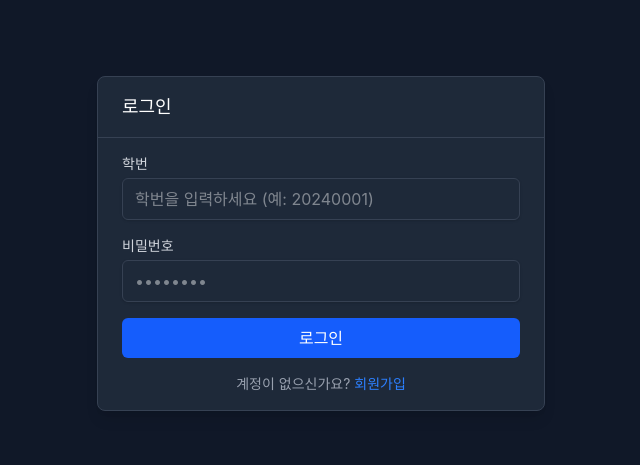
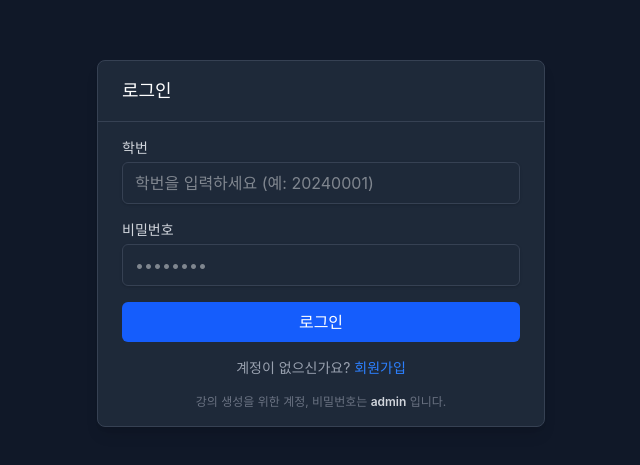
Before and after one commit to Imdo714/queue_system, a React (Vite) app in the folder queue_system_front/: page /login in a window 1280 px wide. Shown: the part 157-622 px from the top of the page, without its empty margins (319-959 px from the left). Built offline with nearby package versions, Linux system fonts and the light colour scheme.

Commit message:
fix: backend Url 설정

```diff
--- a/queue_system_front/src/api/axios.js
+++ b/queue_system_front/src/api/axios.js
@@ -1,7 +1,7 @@
 import axios from 'axios';
 
 const api = axios.create({
-  baseURL: 'http://localhost:8080',
+  baseURL: 'https://queue-system-pym2.onrender.com',
   headers: {
     'Content-Type': 'application/json',
   },
--- a/queue_system_front/src/features/auth/components/LoginForm.jsx
+++ b/queue_system_front/src/features/auth/components/LoginForm.jsx
@@ -45,6 +45,9 @@ export const LoginForm = () => {
           회원가입
         </Link>
       </p>
+      <p className="text-center text-xs text-gray-500 mt-2">
+        강의 생성을 위한 계정, 비밀번호는 <span className="font-semibold text-gray-300">admin</span> 입니다.
+      </p>
     </form>
   );
 };
```
